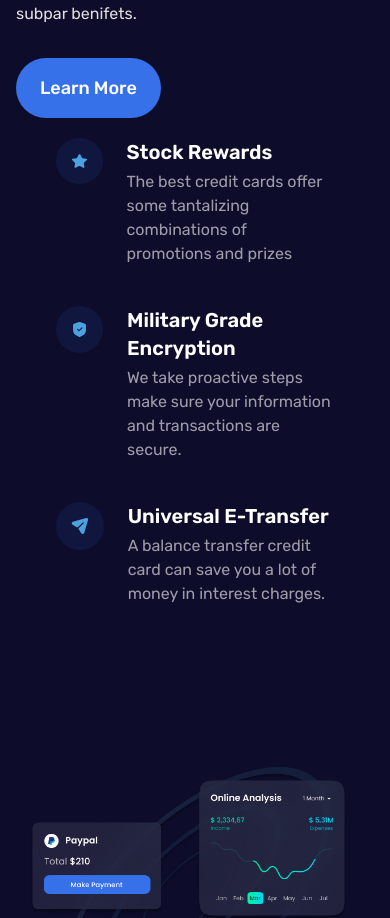
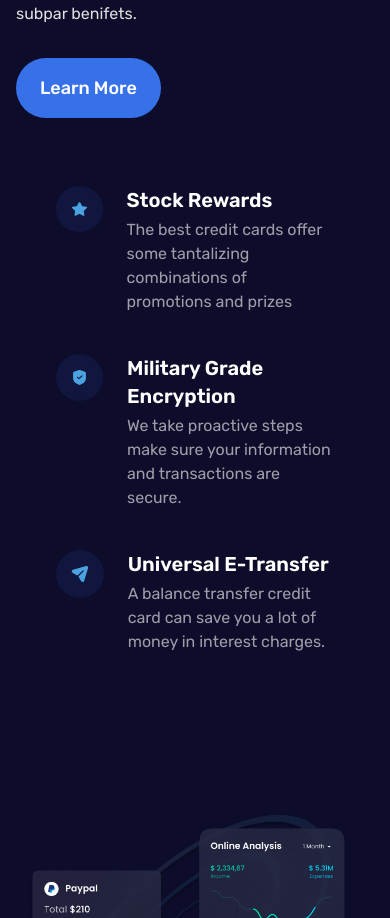
Before and after one commit to milladAyoubi/artemis_payment, a React (Create React App) app in the folder artemis-payment/: page / in a window 390 px wide. Shown: the part 1645-2563 px from the top of the page. Built offline with nearby package versions, Linux system fonts and the light colour scheme; the HTML template or start-up script is replaced by a standard one.

Commit message:
Spacing update

```diff
--- a/artemis-payment/src/components/Business.js
+++ b/artemis-payment/src/components/Business.js
@@ -19,7 +19,7 @@ const Calculate = () => {
       </div>
 
 
-    <div  data-aos="fade-left" data-aos-delay="1000"data-aos-duration="1200">
+    <div className='mt-12 lg:mt-0' data-aos="fade-left" data-aos-delay="1000"data-aos-duration="1200">
 
       <div className='flex gap-6 py-5 px-10 buissness-icon-container '>
         <div className='buissness-icon bg-blue/10'>
```
